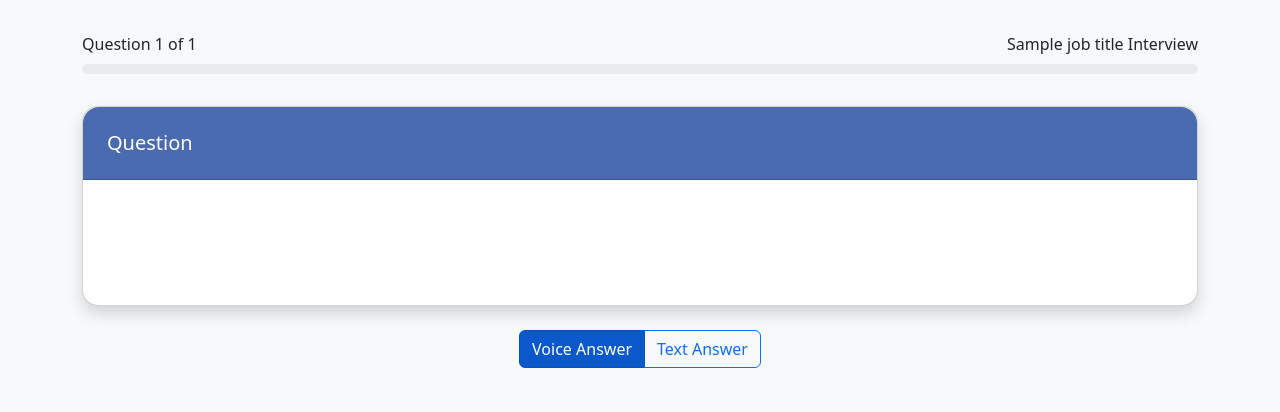
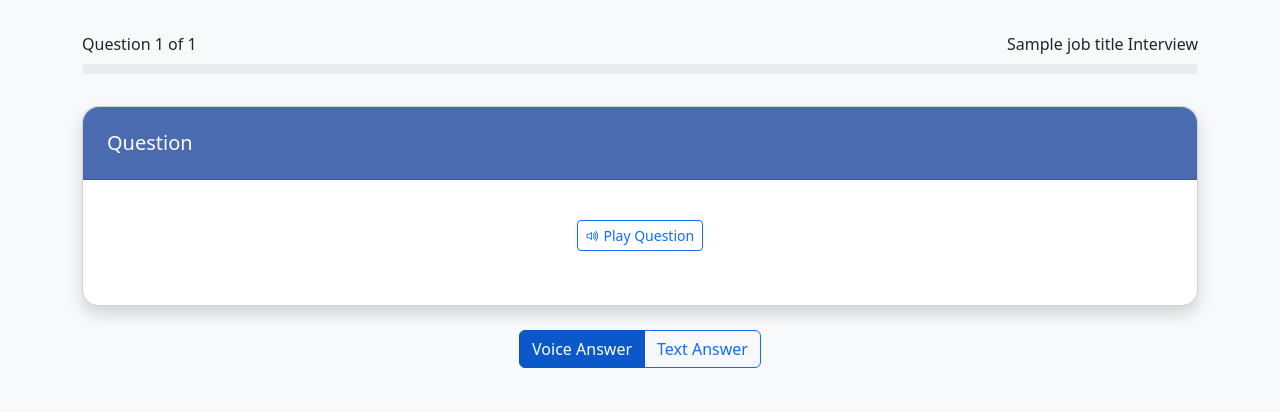
Before and after one commit to zml1997-stl/mock-interviewer, a Flask app: template templates/interview.html in a window 1280 px wide. Shown: the top 412 px of the page. Run offline with Flask 3, Linux system fonts and the light colour scheme; the template is opened without the code that fills it: most values are stand-ins (such as "Sample title", 1, 10 or a date in 2020).

Commit message:
Update interview.html

```diff
--- a/templates/interview.html
+++ b/templates/interview.html
@@ -153,7 +153,7 @@
             <div class="card-body p-4">
                 <p id="questionText" class="lead"></p>
                 <div class="text-center">
-                    <button id="playAudioBtn" class="btn btn-sm btn-outline-primary" style="display: none;">
+                    <button id="playAudioBtn" class="btn btn-sm btn-outline-primary">
                         <i class="bi bi-volume-up"></i> Play Question
                     </button>
                 </div>
@@ -240,6 +240,7 @@
         // Global variables
         const interviewId = "{{ interview_id }}";
         const questions = {{ questions|tojson }};
+        const audioUrls = {{ audio_urls|tojson }};  // Preloaded audio URLs from server
         let currentQuestionIndex = 0;
         let audioElement = null;
         let recorder = null;
@@ -308,20 +309,19 @@
 
                 questionText.textContent = data.question;
 
-                // Create audio element without autoplay
+                // Create audio element using preloaded audio URL
                 if (audioElement) {
                     audioElement.pause();
                     audioElement.remove();
                 }
 
-                audioElement = new Audio(data.audio_url);
-                audioElement.addEventListener('canplaythrough', () => {
-                    playAudioBtn.style.display = 'inline-block';
-                });
+                audioElement = new Audio(audioUrls[index]);
                 audioElement.addEventListener('error', () => {
                     console.error('Audio load error:', audioElement.error);
-                    alert('Failed to load audio. Please use the "Play Question" button or check your connection.');
+                    alert('Failed to load audio for this question. Please read the text or try again.');
                 });
+                // Since audio is preloaded, button is always visible
+                playAudioBtn.style.display = 'inline-block';
 
                 // Reset state for new question
                 resetRecording();
```
